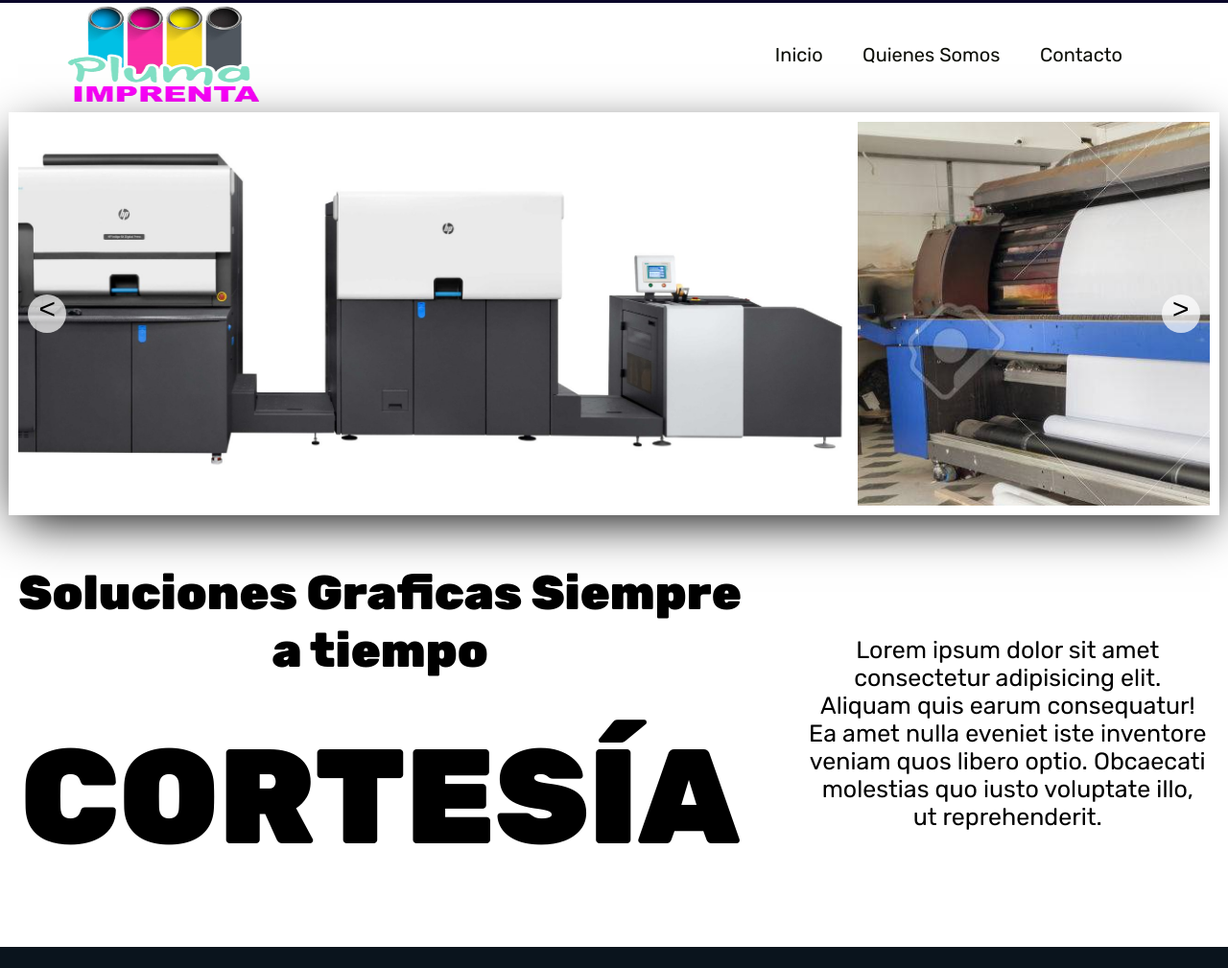
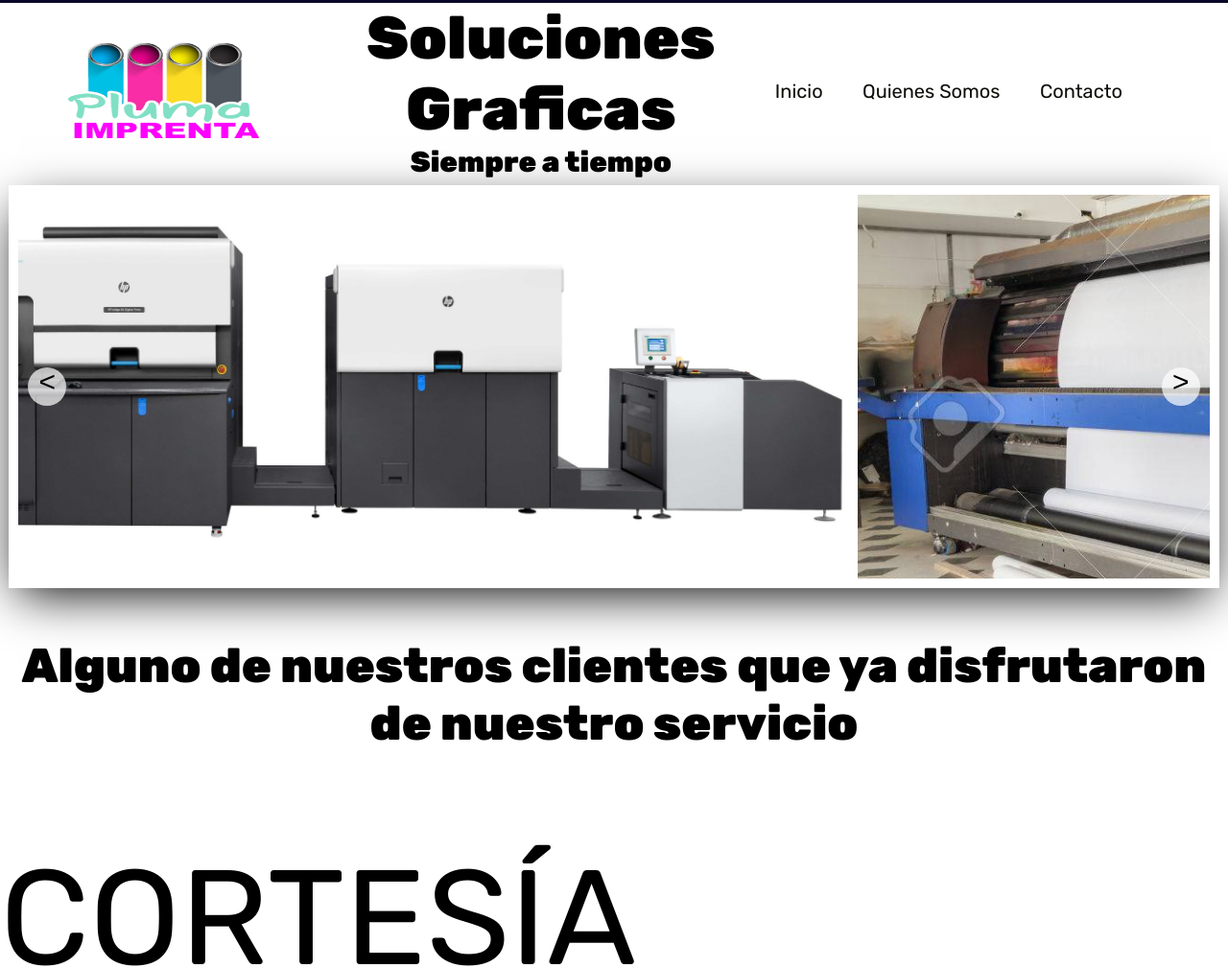
Before and after one commit to matiasldw/Imprenta-Pluma, a plain HTML site: page index.html in a window 1280 px wide. Shown: the part 37-1046 px from the top of the page at 96% size. Drawn offline with Linux system fonts and the light colour scheme.

Commit message:
Cambios en el diseño del Home

```diff
--- a/css/estilos.css
+++ b/css/estilos.css
@@ -49,14 +49,14 @@
 
 .logo_y_nav{
     display: grid;
-    grid-template-columns: auto auto;
+    grid-template-columns: auto 1fr auto;
     justify-content: space-between;
     align-items: center;
 }
 
 ul.menu_Principal>li{
     display: inline-block;
-    margin: 20px;
+    margin: 1rem 2rem;
 }
 
 .nav_Principal{
@@ -165,24 +165,26 @@ body{
     margin: 35px 0;
     background-repeat: round;
     display: grid;
-    grid-template-columns: repeat(2, 1fr);
+    grid-template-rows: 1fr auto;
     grid-gap: 50px;
     padding: 10px 0;
 }
 
-.principal{
+.titulo{
     font-weight: bold;
-    font-size: 80px;
+    font-size: 10rem;
     text-align: center;
 }
 
+.titulo p{
+    font-size: 3rem;
+}
+
 .contenedor_texto{
-    text-decoration: blanchedalmond;
     text-align: center;
-    width: 95%;
-    font-size: 40px;
+    font-size: 8rem;
     display: flex;
-    align-items: center;
+    justify-content: center;
 }
 
 /* COMIENZO PIE DE PAGINA */
@@ -439,6 +441,9 @@ input[type="submit"]:hover{
         justify-self: center;
         border-radius: 5px;
     }
+    .titulo p{
+        display: none;
+    }
 }
 
 @media screen and (max-width:800px){
--- a/index.html
+++ b/index.html
@@ -33,6 +33,10 @@
                     </a>
                 </figure>
             </div>
+            <div class="titulo">
+                <h1>Soluciones Graficas</h1>
+                <p> Siempre a tiempo</p>
+            </div>
             <nav class="nav_Principal">
                 <ul class="menu_Principal">
                     <li><a href="index.html">Inicio</a></li>
@@ -67,8 +71,10 @@
             </div>
         </div>
         <div class="contenedor_p">
+            <div class="contenedor_texto">
+                <h2>Alguno de nuestros clientes que ya disfrutaron de nuestro servicio</h2>
+            </div>
             <div class="principal">
-                <h1>Soluciones Graficas Siempre a tiempo</h1>
                 <div class="animacion">
                     <ul>
                         <li>SERIEDAD</li>
@@ -76,11 +82,6 @@
                         <li>FACILIDAD</li>
                     </ul>
                 </div>
-            </div>
-            <div class="contenedor_texto">
-                <div>Lorem ipsum dolor sit amet consectetur adipisicing elit.
-                    Aliquam quis earum consequatur! Ea amet nulla eveniet iste inventore veniam quos libero optio.
-                    Obcaecati molestias quo iusto voluptate illo, ut reprehenderit.</div>
             </div>
         </div>
     </main>
```
